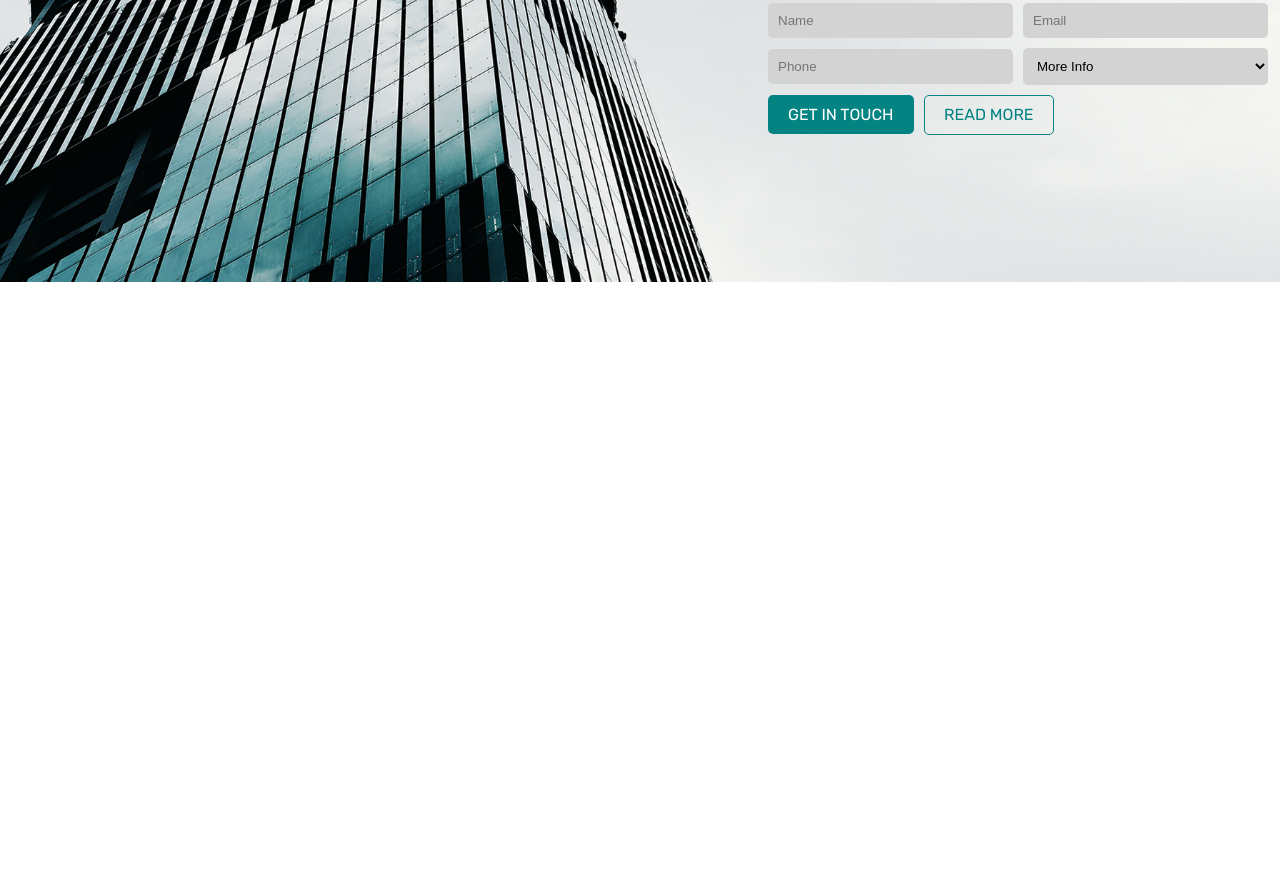
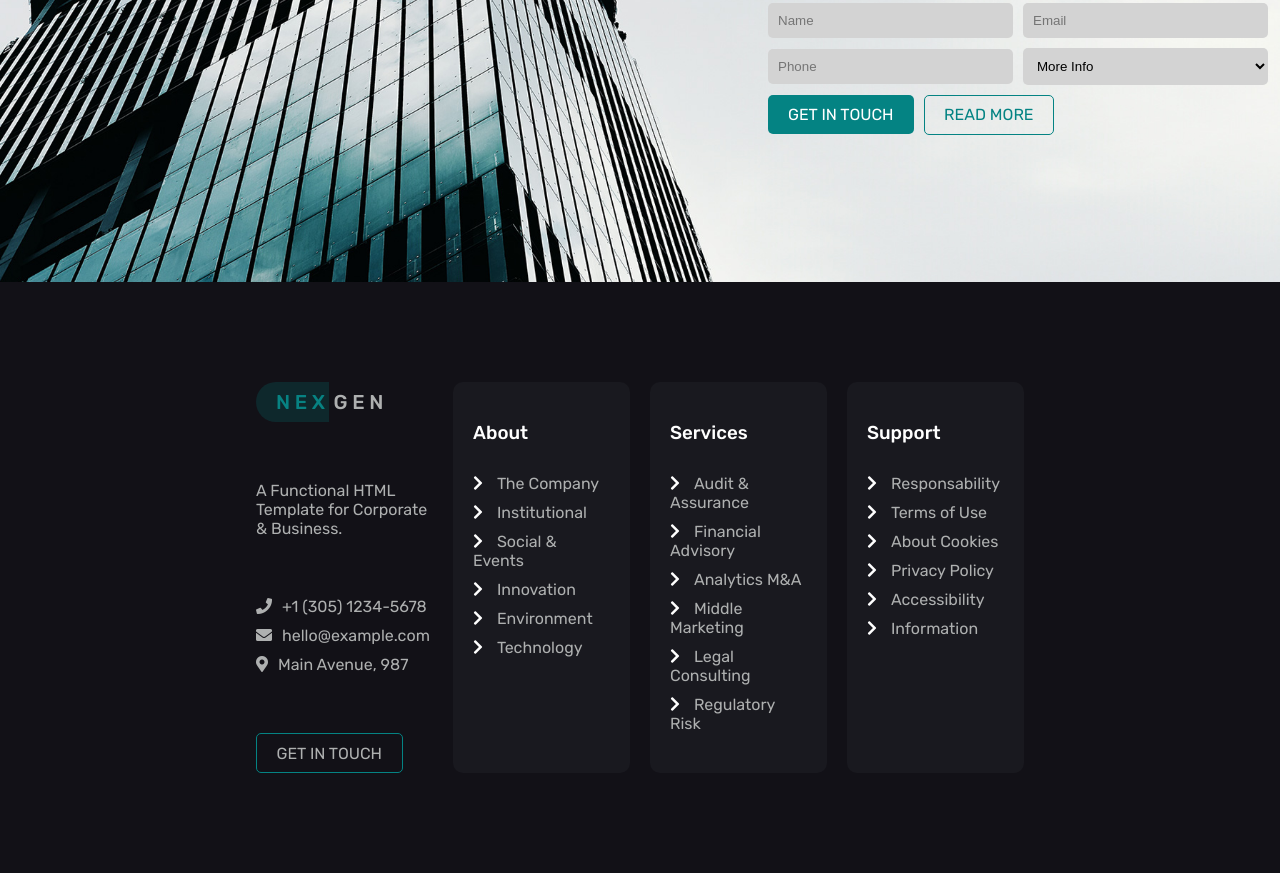
Before and after one commit to Xutrurn/proj-html-vuejs, a plain HTML site: page index.html in a window 1280 px wide. Shown: the part 518-1391 px from the top of the page. Before the commit the page ends 800 px from the top, so only its background shows below. Drawn offline with nearby package versions, Linux system fonts and the light colour scheme.

Commit message:
aggiunto footer

```diff
--- a/css/style.css
+++ b/css/style.css
@@ -169,3 +169,64 @@ nav>div:last-child>* {
 
 /* Main */
 /* Footer */
+/* footer-links */
+#footer-links {
+  padding: 100px 0;
+  background-color: #121117;
+  color: white;
+}
+
+#footer-links>.flex {
+  justify-content: space-between;
+  align-items: stretch;
+}
+
+#footer-links>.flex>div {
+  width: calc((100% - 60px) / 4);
+}
+
+#footer-links .info {
+  display: flex;
+  flex-direction: column;
+  justify-content: space-between;
+  align-items: flex-start;
+  color: #aeb0b0;
+}
+
+#footer-links .info .contacts a {
+  display: block;
+}
+
+#footer-links .info .contacts a:nth-child(2) {
+  margin: 10px 0;
+}
+
+#footer-links .info .contacts a i {
+  margin-right: 10px;
+}
+
+#footer-links .navig {
+  background-color: #19191f;
+  padding: 40px 20px;
+  border-radius: 10px;
+}
+
+#footer-links .transp-btn {
+  color: #aeb0b0
+}
+
+#footer-links .navig div {
+  margin-top: 10px;
+}
+
+#footer-links .navig h3 {
+  margin-bottom: 30px;
+}
+
+#footer-links .navig a {
+  color: #aeb0b0;
+  margin-left: 10px;
+}
+
+#footer-links .navig a:hover {
+  color: #048383;
--- a/index.html
+++ b/index.html
@@ -86,6 +86,32 @@
     <!-- FOOTER -->
     <footer>
 
+      <!-- footer Info-Nav -->
+      <section id="footer-links">
+        <div class="container flex">
+
+          <div class="info">
+            <div class="logo"><span class="underlined elfgreen">{{datiAzienda.logoSx.toUpperCase()}}</span> {{datiAzienda.logoDx.toUpperCase()}}</div>
+            <p>{{datiAzienda.descrizione}}</p>
+            <div class="contacts">
+              <a href="index.html"><i class="fas fa-phone"></i><span>{{datiAzienda.numeroTelefono}}</span></a>
+              <a href="index.html"><i class="fas fa-envelope"></i><span>{{datiAzienda.email}}</span></a>
+              <a href="index.html"><i class="fas fa-map-marker-alt"></i><span>{{datiAzienda.indirizzo}}</span></a>
+            </div>
+            <a href="index.html" class="transp-btn">GET IN TOUCH</a>
+          </div>
+
+          <div class="navig" v-for="element in datiFooter">
+            <h3>{{element.titolo}}</h3>
+            <div v-for="link in element.links">
+              <i class="fas fa-chevron-right"></i>
+              <a :href="link.link">{{link.nome}}</a>
+            </div>
+          </div>
+
+        </div>
+      </section>
+
 
     </footer>
 
--- a/js/script.js
+++ b/js/script.js
@@ -43,9 +43,92 @@ var app = new Vue({
       indirizzo: "Main Avenue, 987"
     },
 
-
-
-
+    // dati footer
+    datiFooter: [{
+        titolo: "About",
+        links: [{
+            nome: "The Company",
+            link: "#company"
+          },
+          {
+            nome: "Institutional",
+            link: "index.html"
+          },
+          {
+            nome: "Social & Events",
+            link: "index.html"
+          },
+          {
+            nome: "Innovation",
+            link: "index.html"
+          },
+          {
+            nome: "Environment",
+            link: "index.html"
+          },
+          {
+            nome: "Technology",
+            link: "index.html"
+          }
+        ]
+      },
+      {
+        titolo: "Services",
+        links: [{
+            nome: "Audit & Assurance",
+            link: "index.html"
+          },
+          {
+            nome: "Financial Advisory",
+            link: "index.html"
+          },
+          {
+            nome: "Analytics M&A",
+            link: "index.html"
+          },
+          {
+            nome: "Middle Marketing",
+            link: "index.html"
+          },
+          {
+            nome: "Legal Consulting",
+            link: "index.html"
+          },
+          {
+            nome: "Regulatory Risk",
+            link: "index.html"
+          }
+        ]
+      },
+      {
+        titolo: "Support",
+        links: [{
+            nome: "Responsability",
+            link: "index.html"
+          },
+          {
+            nome: "Terms of Use",
+            link: "index.html"
+          },
+          {
+            nome: "About Cookies",
+            link: "index.html"
+          },
+          {
+            nome: "Privacy Policy",
+            link: "index.html"
+          },
+          {
+            nome: "Accessibility",
+            link: "index.html"
+          },
+          {
+            nome: "Information",
+            link: "index.html"
+          }
+        ]
+      }
+    ]
   }, // fine data
 
   methods: {} //fine methods
```
